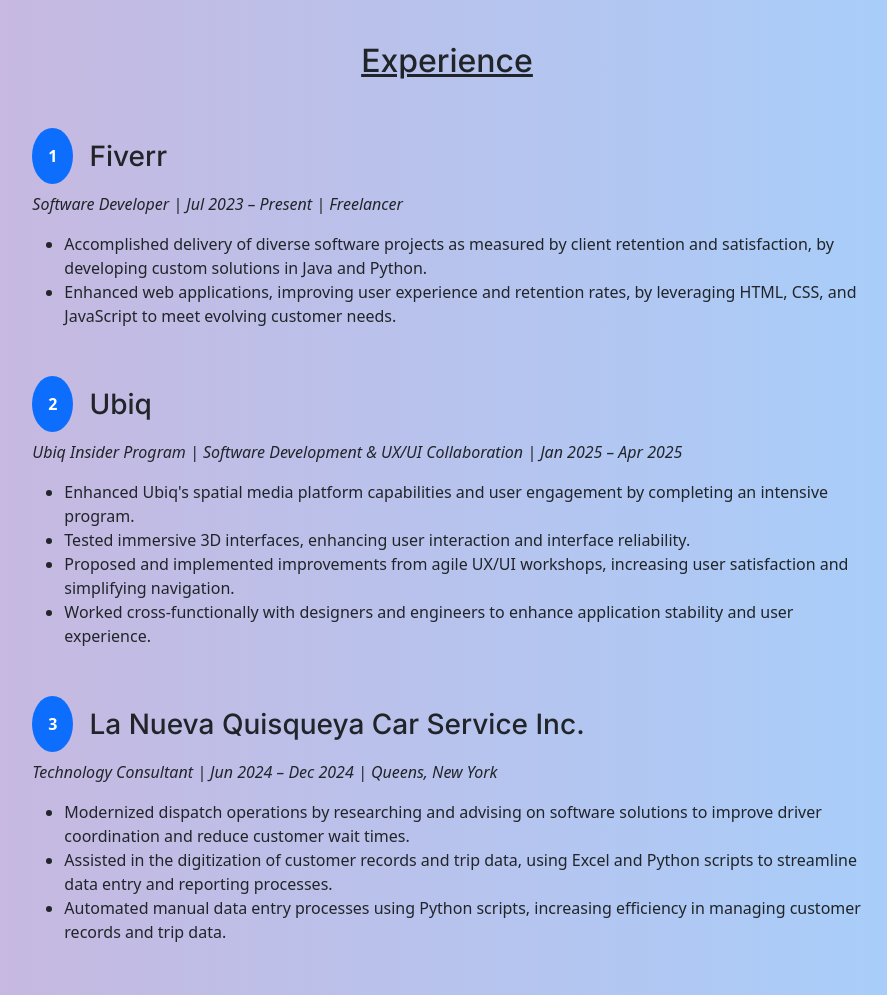
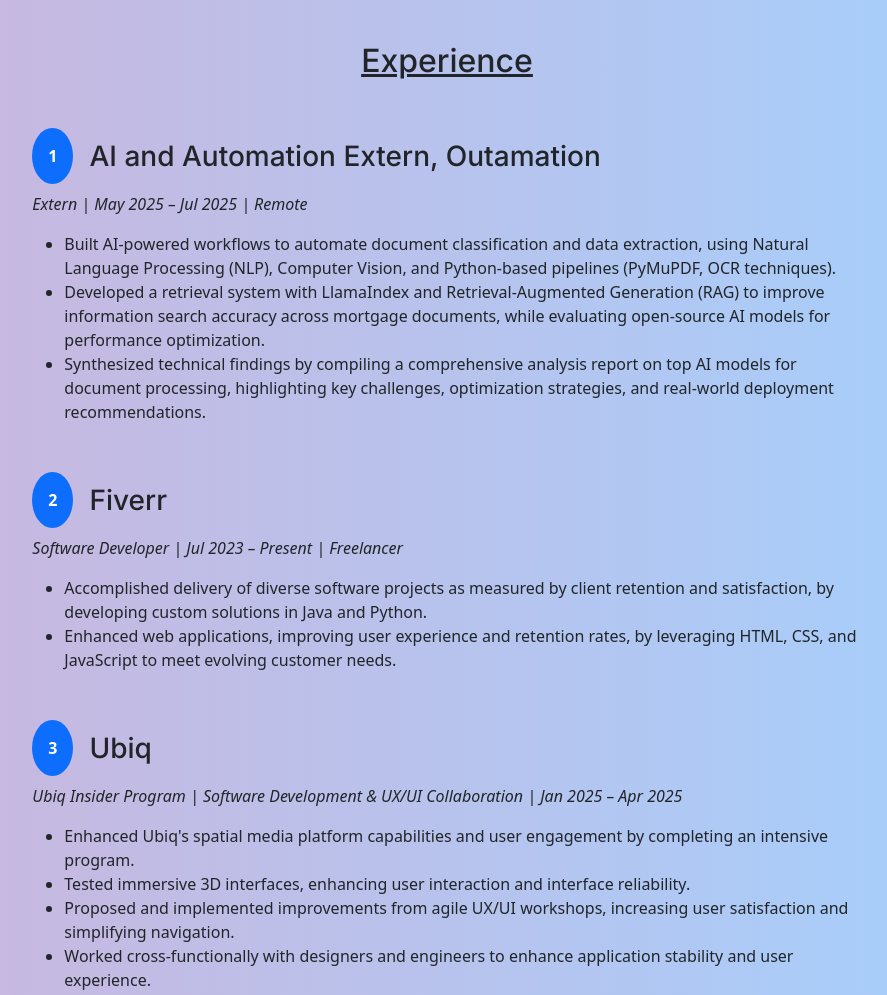
Before and after one commit to YoungSavy28/portfolio, a plain HTML site: page index.html in a window 1280 px wide. Shown: the part 2220-3215 px from the top of the page, without its empty margins (193-1080 px from the left). Drawn offline with nearby package versions, Linux system fonts and the light colour scheme.

Commit message:
Add Outamation AI Externship to Experience section

```diff
--- a/index.html
+++ b/index.html
@@ -253,10 +253,24 @@
     <div class="row">
       <div class="col-md-8 offset-md-2">
 
+        <!-- Outamation -->
+        <div class="mb-5">
+          <div class="d-flex align-items-center mb-2">
+            <div class="bg-primary text-white rounded-circle p-3 me-3 fw-bold">1</div>
+            <h3 class="mb-0">AI and Automation Extern, Outamation</h3>
+          </div>
+          <p><em>Extern | May 2025 – Jul 2025 | Remote</em></p>
+          <ul>
+            <li>Built AI-powered workflows to automate document classification and data extraction, using Natural Language Processing (NLP), Computer Vision, and Python-based pipelines (PyMuPDF, OCR techniques).</li>
+            <li>Developed a retrieval system with LlamaIndex and Retrieval-Augmented Generation (RAG) to improve information search accuracy across mortgage documents, while evaluating open-source AI models for performance optimization.</li>
+            <li>Synthesized technical findings by compiling a comprehensive analysis report on top AI models for document processing, highlighting key challenges, optimization strategies, and real-world deployment recommendations.</li>
+          </ul>
+        </div>
+
         <!-- Fiverr -->
         <div class="mb-5">
           <div class="d-flex align-items-center mb-2">
-          <div class="bg-primary text-white rounded-circle p-3 me-3 fw-bold">1</div>
+            <div class="bg-primary text-white rounded-circle p-3 me-3 fw-bold">2</div>
             <h3 class="mb-0">Fiverr</h3>
           </div>
           <p><em>Software Developer | Jul 2023 – Present | Freelancer</em></p>
@@ -269,7 +283,7 @@
         <!-- Ubiq -->
         <div class="mb-5">
           <div class="d-flex align-items-center mb-2">
-          <div class="bg-primary text-white rounded-circle p-3 me-3 fw-bold">2</div>
+            <div class="bg-primary text-white rounded-circle p-3 me-3 fw-bold">3</div>
             <h3 class="mb-0">Ubiq</h3>
           </div>
           <p><em>Ubiq Insider Program | Software Development & UX/UI Collaboration | Jan 2025 – Apr 2025</em></p>
@@ -284,7 +298,7 @@
         <!-- La Nueva Quisqueya -->
         <div class="mb-5">
           <div class="d-flex align-items-center mb-2">
-          <div class="bg-primary text-white rounded-circle p-3 me-3 fw-bold">3</div>
+            <div class="bg-primary text-white rounded-circle p-3 me-3 fw-bold">4</div>
             <h3 class="mb-0">La Nueva Quisqueya Car Service Inc.</h3>
           </div>
           <p><em>Technology Consultant | Jun 2024 – Dec 2024 | Queens, New York</em></p>
@@ -298,8 +312,8 @@
       </div>
     </div>
   </div>
+</section>
 
-      </section>
 
 <!-- Projects Section -->
 <section id="projects" class="p-5 bg-light">
```
Lines whose indentation alone changed are shown as unchanged.
